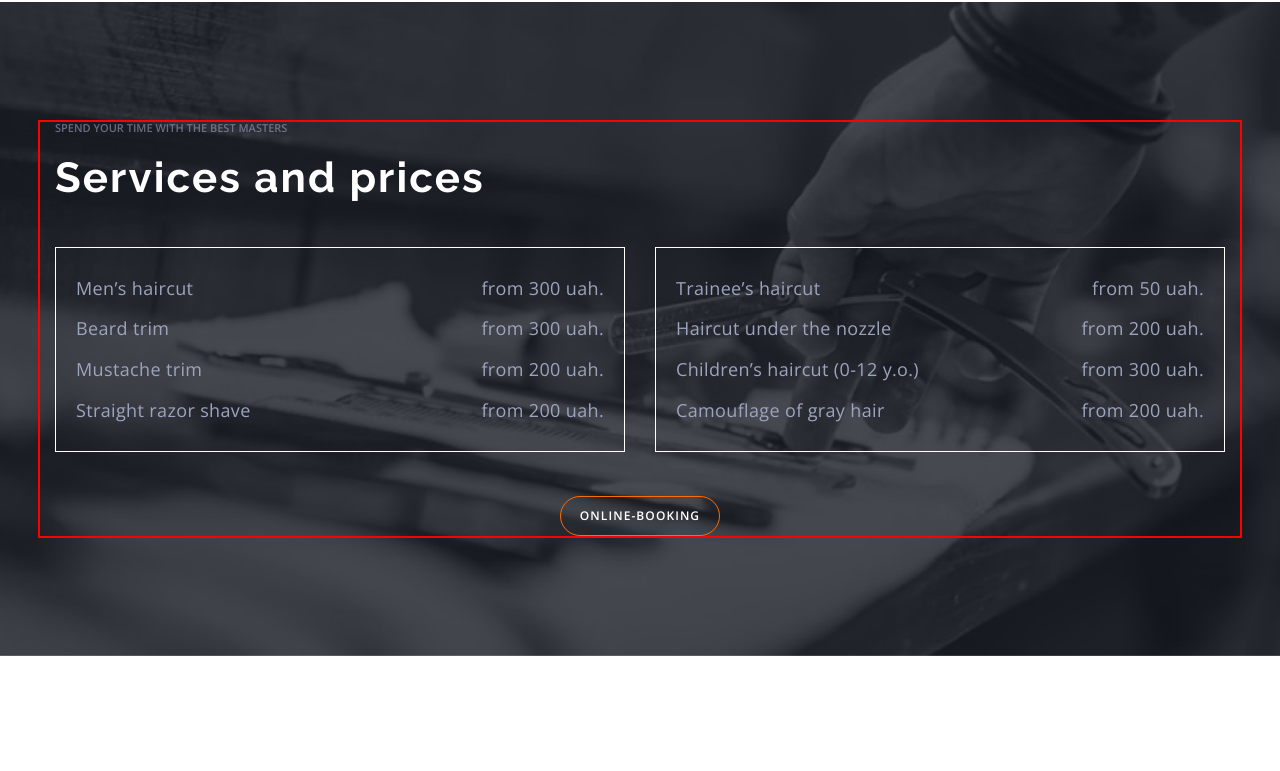
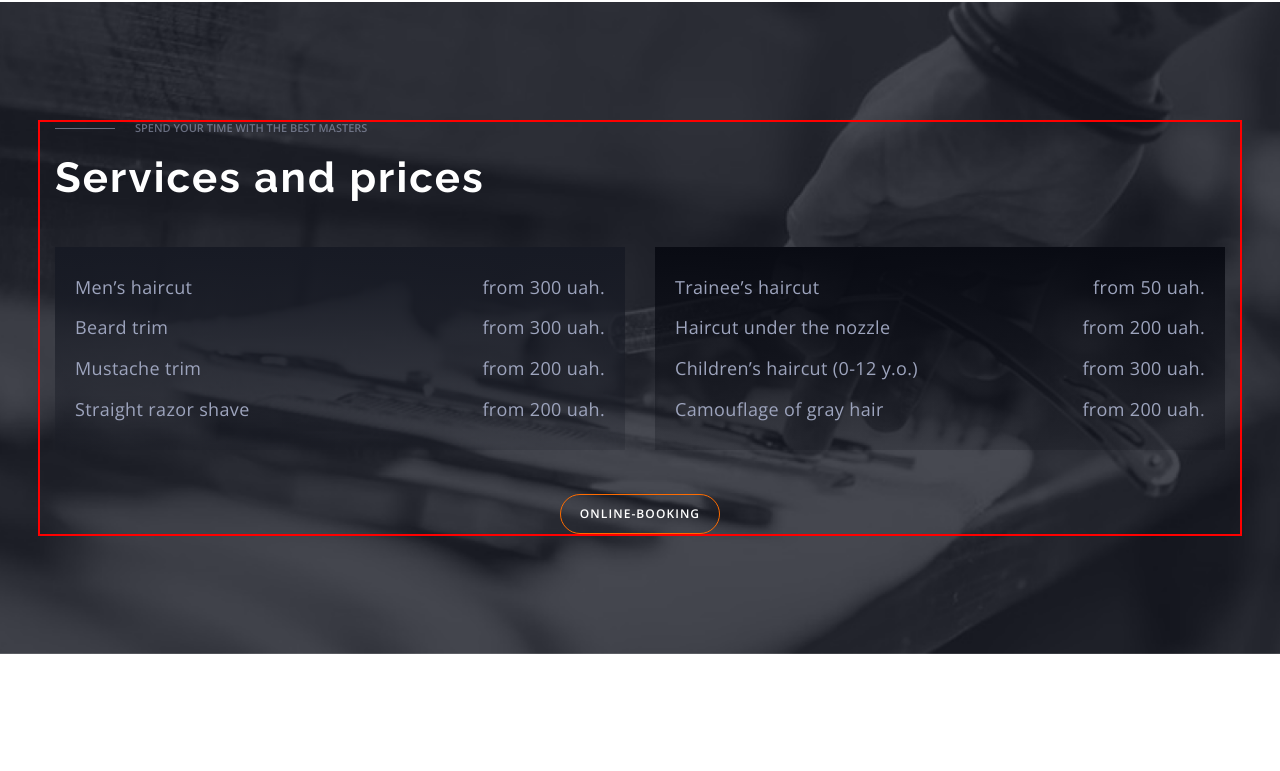
Before and after one commit to vagif-k/Website, a plain HTML site: page index.html in a window 1280 px wide. Shown: the part 1460-2231 px from the top of the page. Drawn offline with nearby package versions, Linux system fonts and the light colour scheme.

Commit message:
elements

```diff
--- a/css/style.css
+++ b/css/style.css
@@ -117,6 +117,16 @@ letter-spacing: 0.05em;
     line-height:var(--typical-lh);
     text-transform: uppercase;
     font-weight: 600;
+    display: flex;
+    align-items: center;
+    gap: 20px;
+}
+
+.top-text::before{
+    content:"" ;
+    width: 60px;
+    height: 1px;
+    background-color:currentColor;
 }
 
 img{
@@ -335,14 +345,21 @@ margin-bottom: 44px;
     justify-content: space-between;
 }
 
+.prices-list:first-child{
+    background:
+    linear-gradient(180deg, #171A24 0%, rgba(23, 26, 36, 0.2) 100%);
+}
+
+.prices-list:last-child{
+    background:
+    linear-gradient(180deg, #090B13 0%, rgba(9, 11, 19, 0.2) 100%);
+}
 .prices-list {
-border: 1px solid #FFFFFF;
+/* border: 1px solid #FFFFFF; */
 padding: 30px 20px;
 width: calc((100% - 30px) /2 );
 
 }
-
-
 
 
 .list {
@@ -535,11 +552,20 @@ margin-bottom: 30px;
     display: flex;
     align-items: center;
     justify-content: center;
+    fill: #FFFFFF;
 }
 
-.barbers-soc-icon{
-    fill: #FFFFFF;
+/* .barbers-soc-icon{
+    fill: currentColor;
+} */
+
+.barbers-soc-link:hover,
+.barbers-soc-link:focus{
+    background-color: blue;
+    fill: crimson;
 }
+
+
 
 /* --------------------GALLERY----------------------------*/
 .gallery-top-text{
```
